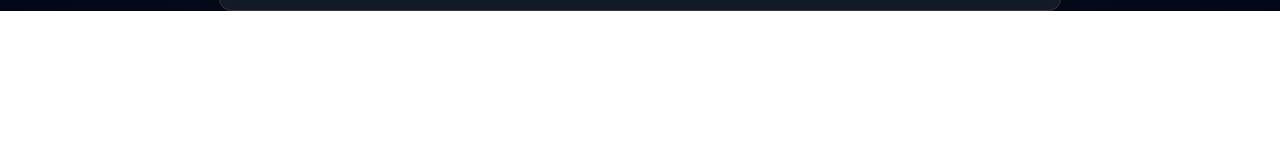
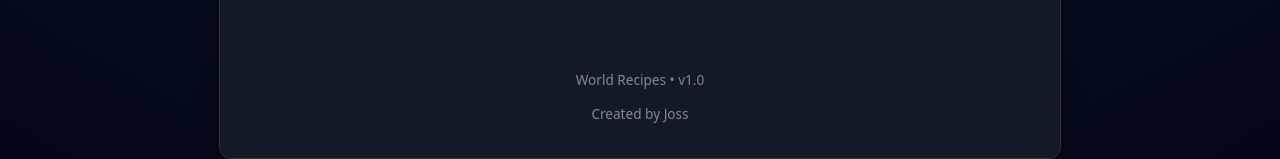
Before and after one commit to JossCok/world-recipes-react, a React (Vite) app: page / in a window 1280 px wide. Shown: the part 933-1092 px from the top of the page. Before the commit the page ends 944 px from the top, so only its background shows below. Built offline with nearby package versions, Linux system fonts and the light colour scheme.

Commit message:
Added footer section.

```diff
--- a/src/App.css
+++ b/src/App.css
@@ -349,3 +349,12 @@ body {
   background: radial-gradient(circle at top left, rgba(248, 250, 252, 0.06), rgba(15, 23, 42, 0.95));
   transform: translateY(-1px);
 }
+
+/* Footer */
+.app-footer {
+  margin-top: 80px;
+  text-align: center;
+  color: var(--muted);
+  font-size: 0.85rem;
+  opacity: 0.8;
+}
--- a/src/App.jsx
+++ b/src/App.jsx
@@ -222,9 +222,15 @@ function App() {
           </div>
         )}
 
+<footer className="app-footer">
+  <p>World Recipes • v1.0</p>
+  <p>Created by Joss</p>
+</footer>
+
       </div>
     </div>
+
   );
+
 }
-
 export default App;
```
